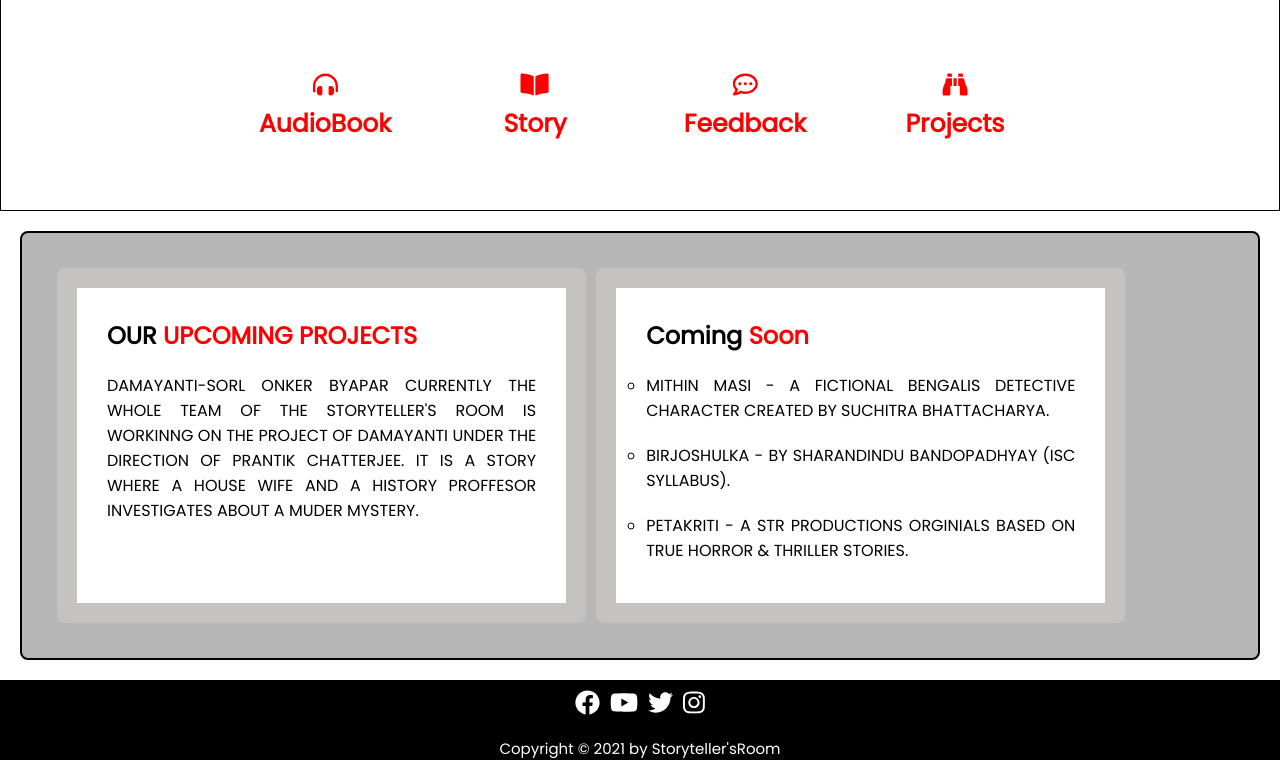
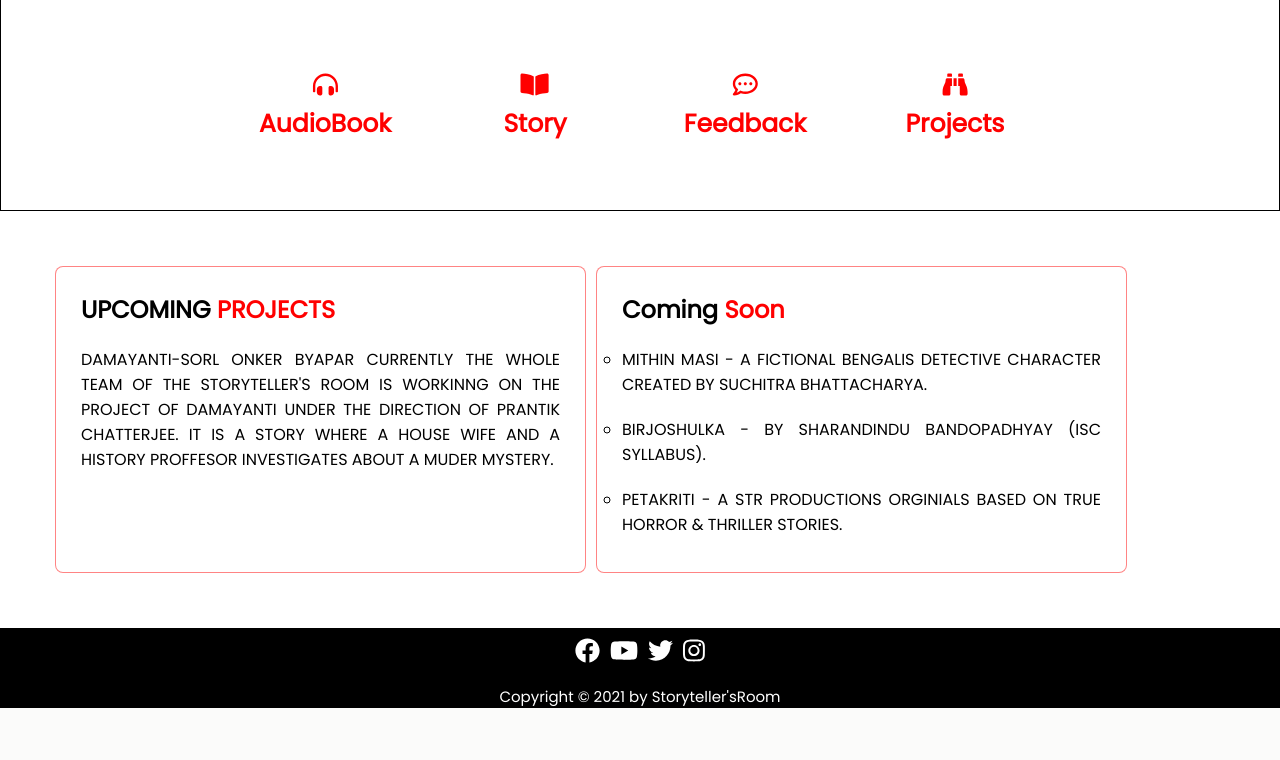
Before and after one commit to thestorytellersroom/thestorytellersroom, a PHP site: page / in a window 1280 px wide. Shown: the part 923-1683 px from the top of the page. After the commit the page ends 1631 px from the top, so only its background shows below. Run offline with PHP 8.4, Linux system fonts and the light colour scheme; some web fonts are replaced.

Commit message:
removed blue selection

```diff
--- a/index.html
+++ b/index.html
@@ -63,7 +63,7 @@
         <div class="content">
 
             <ol class="upcoming">
-                <h2>OUR <span>UPCOMING PROJECTS</span></h2>
+                <h2>UPCOMING <span>PROJECTS</span></h2>
                 <li>DAMAYANTI-SORL ONKER BYAPAR
                     CURRENTLY THE WHOLE TEAM OF THE STORYTELLER'S ROOM IS WORKINNG ON THE PROJECT OF DAMAYANTI UNDER THE
                     DIRECTION OF PRANTIK CHATTERJEE.
--- a/style.css
+++ b/style.css
@@ -5,6 +5,7 @@
     margin: 0;
     box-sizing: border-box;
     font-family: 'Poppins', sans-serif;
+    -webkit-tap-highlight-color: transparent;
 }
 html
 {
@@ -133,13 +134,6 @@ body
 .change #line3
 {
     transform: translateY(-1px) rotate(45deg);
-}
-.menu-bg
-{
-    top: 0;
-    left: 0;
-    position: absolute;
-    background-color: white;
 }
 
 nav{
@@ -292,9 +286,6 @@ z-index: 2;
     position: relative;
     margin: 20px;
     padding: 30px;
-    border:2px solid black;
-    background-color: rgba(0, 0, 0, 0.281);
-    border-radius: 8px;
     display: flex;
     flex-wrap: wrap;
 }
@@ -302,9 +293,9 @@ z-index: 2;
 {
     text-align: justify;
     width: 45%;
-    border:20px solid rgba(177, 173, 173, 0.74);
+    border:1px solid rgba(255, 7, 7, 0.493);
     border-radius: 8px;
-    padding: 20px;
+    padding: 15px;
     list-style: none;
     position: relative;
     margin: 5px;
```
